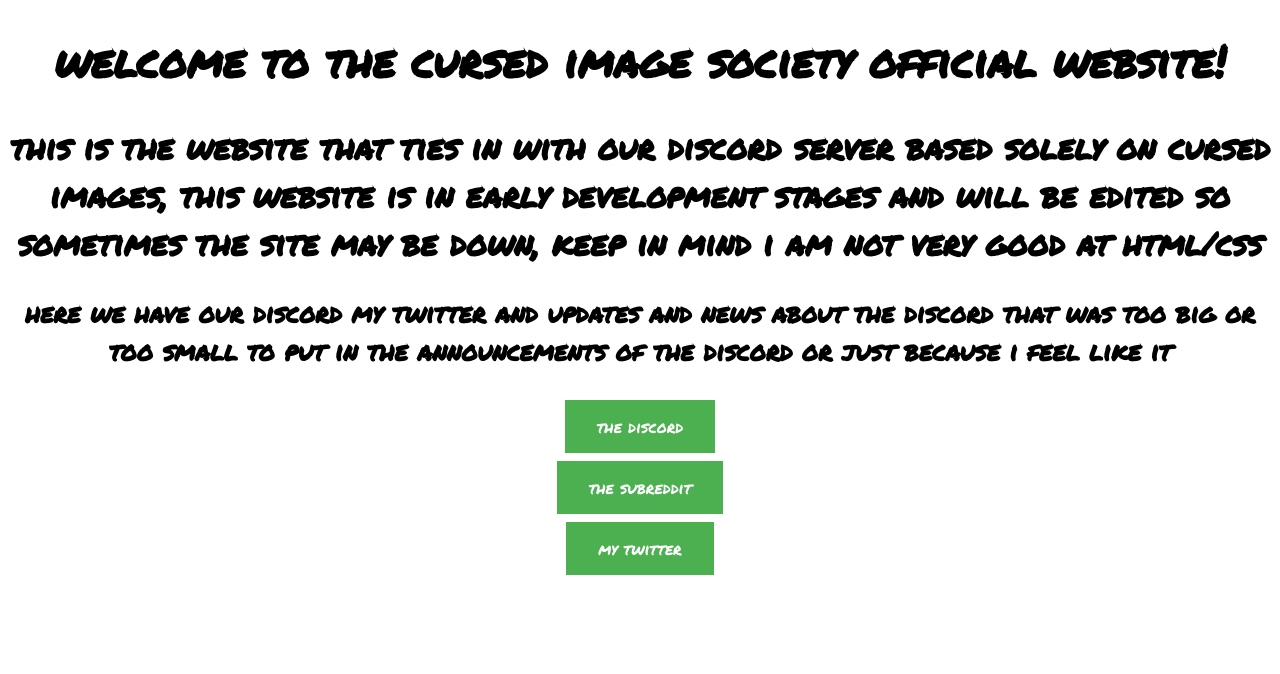
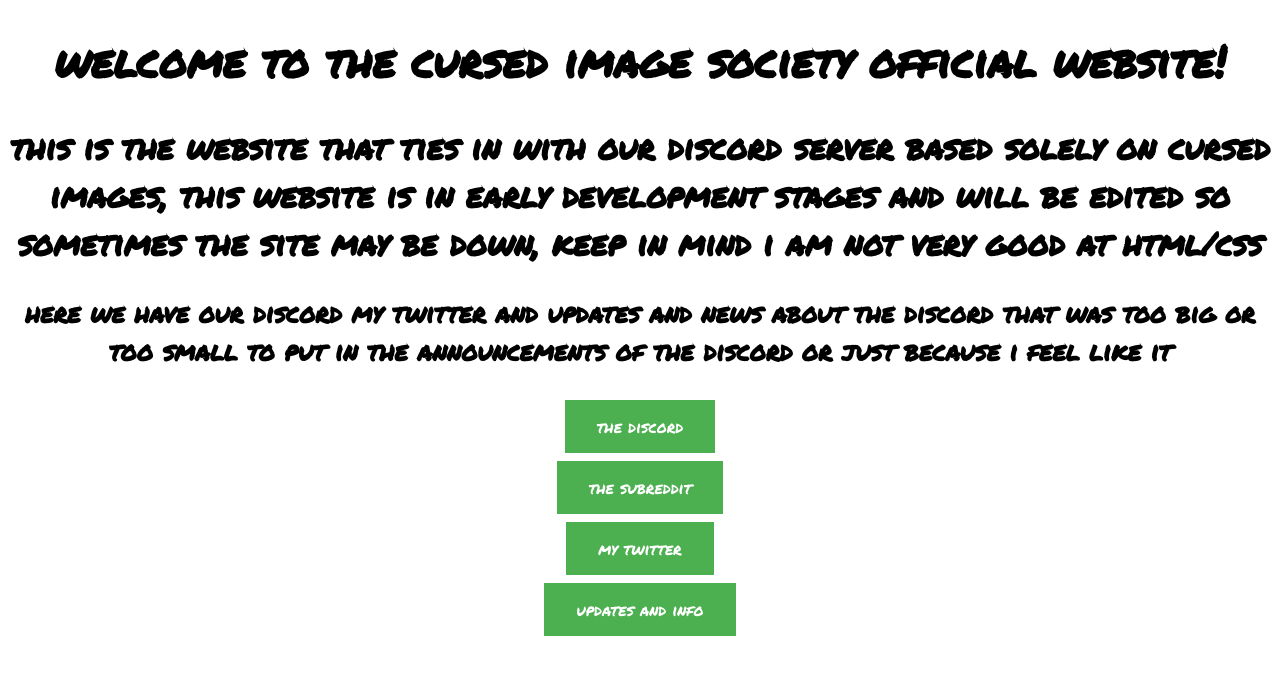
Before and after one commit to TheletterL508/tcis-official, a plain HTML site: page index.html in a window 1280 px wide. Drawn offline with Linux system fonts and the light colour scheme.

Commit message:
Update index.html

```diff
--- a/index.html
+++ b/index.html
@@ -27,7 +27,7 @@ body {
 <center><a href="https://discord.gg/F77ne5D" class="button">the discord</a></center>
 <center><a href="https://www.reddit.com/r/TCISDiscordServer/" class="button">the subreddit</a></center>
 <center><a href="https://twitter.com/FiZZy__SoDa" class="button">my twitter</a></center>
-
+<center><a href="https://theletterl508.github.io/tcis-updates-and-info/" class="button">updates and info</a></center>
 </body>
 
 </html>
```
